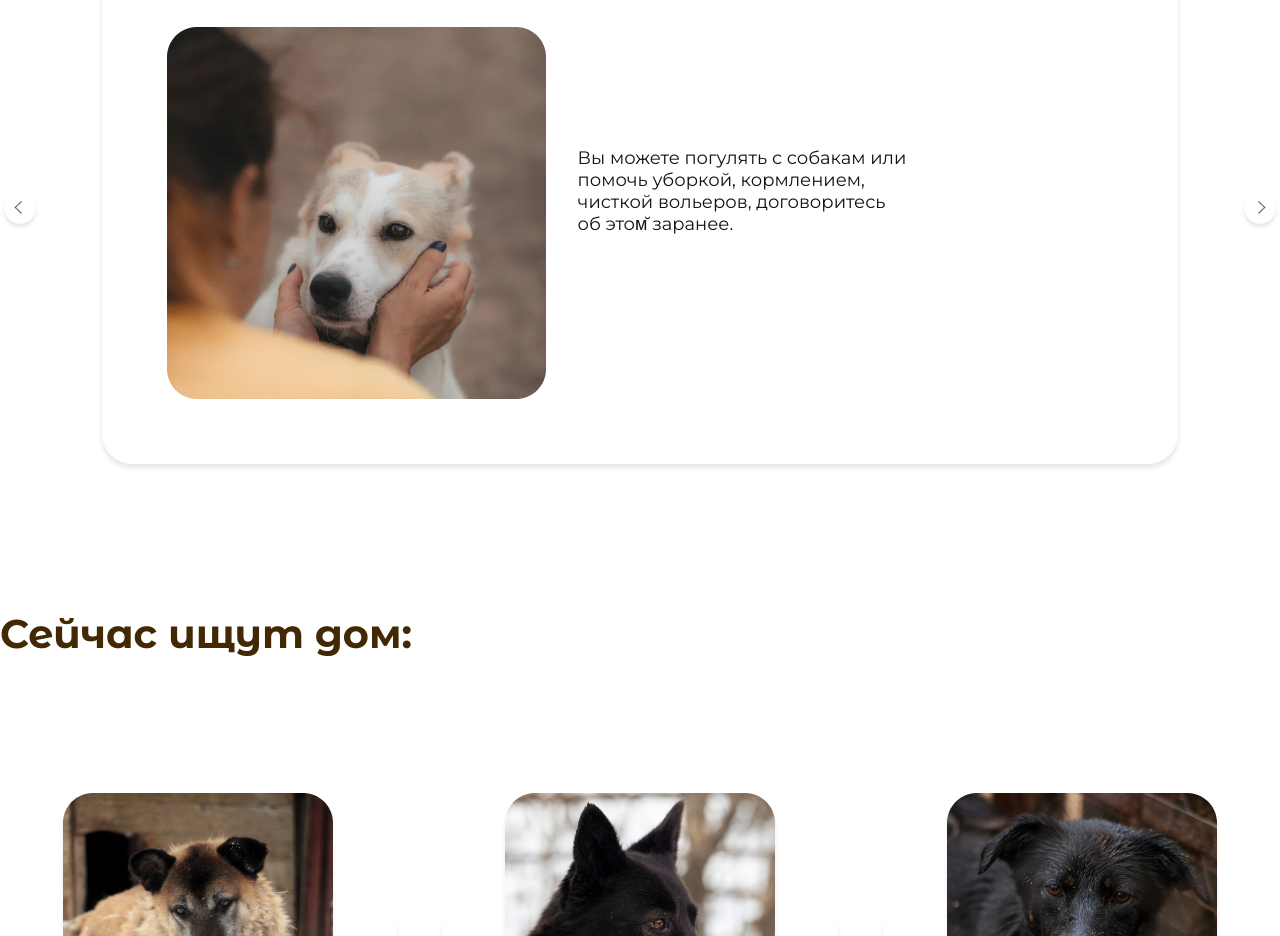
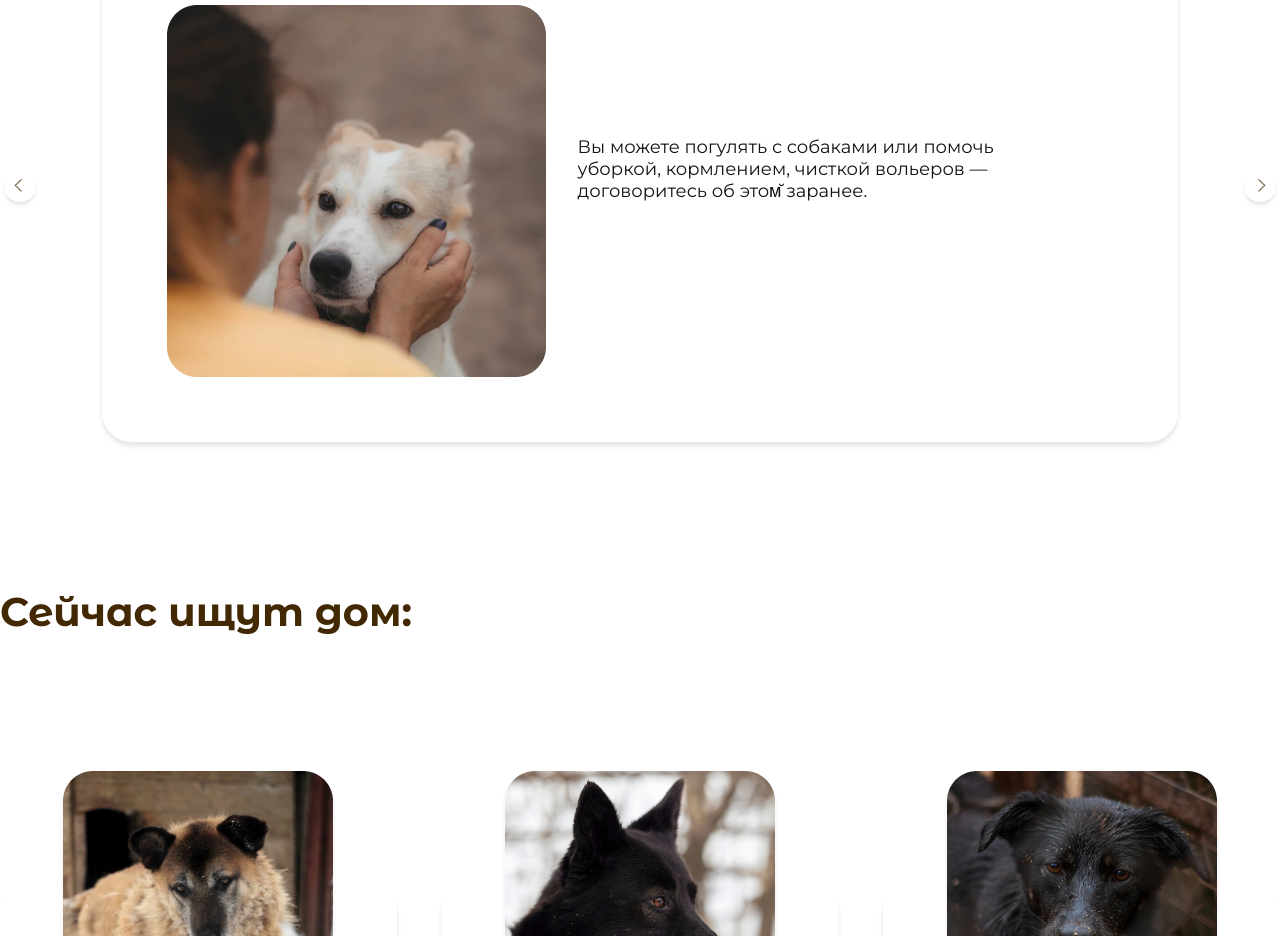
Before and after one commit to eireensid/animal-shelter, a Next.js app: page /shelter-reports in a window 1280 px wide. Shown: the part 1760-2696 px from the top of the page. Built offline with nearby package versions, Linux system fonts and the light colour scheme.

Commit message:
text errors correction

```diff
--- a/components/VisitingRules.js
+++ b/components/VisitingRules.js
@@ -6,17 +6,17 @@ import CardVisitingRules from '~/components/CardVisitingRules'
 export default function VisitingRules() {
 
   const [visitingRules, setVisitingRules] = useState([
-    {rule: "Вы можете погулять с собакам или помочь уборкой, кормлением, чисткой вольеров, договоритесь об этом̆ заранее.", ruleImg: "rule1.png"},
+    {rule: "Вы можете погулять с собаками или помочь уборкой, кормлением, чисткой вольеров — договоритесь об этом̆ заранее.", ruleImg: "rule1.png"},
     // {rule: "По приезду надо отметиться, что вы прибыли, напомнить, о какой деятельности договорились.", ruleImg: "rule2.png"},
-    // {rule: "Все собаки гуляют только на поводке. Перед прогулкой необходимо проверить целостность и крепость ошейника, поводка, карабин.", ruleImg: "rule3.png"},
+    // {rule: "Все собаки гуляют только на поводке. Перед прогулкой необходимо проверить целостность и крепость ошейника, поводка, карабина.", ruleImg: "rule3.png"},
     // {rule: "На прогулке необходимо крепко держать поводок в руке, быть крайне внимательным.", ruleImg: "rule4.png"},
     // {rule: "Не допускайте близкого контакта животных на прогулке.", ruleImg: "rule5.png"},
-    // {rule: "Лучше взять с собой сменную одежду и обувь, перчатки. ", ruleImg: "rule6.png"},
+    // {rule: "Лучше взять с собой сменную одежду и обувь, перчатки.", ruleImg: "rule6.png"},
     // {rule: "Если у вас есть поводок, тоже лучше взять с собой, так как поводков очень мало.", ruleImg: "rule7.png"},
     // {rule: "Не оставляйте после себя мусор на территории приюта.", ruleImg: "rule8.png"},
-    // {rule: "Пожалуйста, если вы помогаете с порядком, поводки и инвентарь отнесите в строго отведённое место.", ruleImg: "rule9.png"},
-    // {rule: "Если помогаете в кормлении: Просьба ставить Собакам только большие миски и наливать целое ведро воды. ", ruleImg: "rule10.png"},
-    // {rule: "В мешки с грязными опилками, не бросайте банки, мешки из-под корма и прочее.", ruleImg: "rule11.png"},
+    // {rule: "Пожалуйста, если вы помогаете с порядком, поводки и инвентарь относите в строго отведённое место.", ruleImg: "rule9.png"},
+    // {rule: "Если помогаете в кормлении: просьба ставить собакам только большие миски и наливать целое ведро воды.", ruleImg: "rule10.png"},
+    // {rule: "В мешки с грязными опилками не бросайте банки, мешки из-под корма и прочее.", ruleImg: "rule11.png"},
     // {rule: "Если вы обнаружили в грязной миске остатки кислой каши, следует выбросить кашу на помойку, помыть миску и положить свежей еды.", ruleImg: "rule12.png"},
     // {rule: "Не оставляйте открытые краны с водой.", ruleImg: "rule13.png"},
     // {rule: "Пожалуйста, помогайте нам поддерживать порядок в местах общего пользования.", ruleImg: "rule14.png"}
--- a/pages/index.js
+++ b/pages/index.js
@@ -113,7 +113,7 @@ export default function Index(title='Главная') {
               <h3>Прогулки с собаками</h3>
             </div>
             <div className={styles.waysToHelpDescBtnWrapper}>
-              <p>Не секрет, что собакам просто необходимы регулярные прогулки. В нашем приюте больше 250 собак и выгуливать каждую мы физически не успеваем.
+              <p>Не секрет, что собакам просто необходимы регулярные прогулки. В нашем приюте больше 250 собак, и выгуливать каждую мы физически не успеваем.
                 Поэтому ждем всех, кто хочет порадовать песиков и получить массу положительных эмоций в ответ.</p>
               <button>Подробнее</button>
             </div>
--- a/styles/components/VisitingRules.module.scss
+++ b/styles/components/VisitingRules.module.scss
@@ -8,7 +8,7 @@
 }
 .visitingRulesBlock p {
   padding-bottom: 45px;
-  width: 38%;
+  width: 47%;
 }
 .callWriteBtnsWrapper {
   padding-bottom: 100px;
--- a/styles/walksWithDogs.module.scss
+++ b/styles/walksWithDogs.module.scss
@@ -57,6 +57,7 @@
 }
 .insideGalleryLeftMiddle {
   display: flex;
+  // justify-content: space-between;
 }
 
 
```
